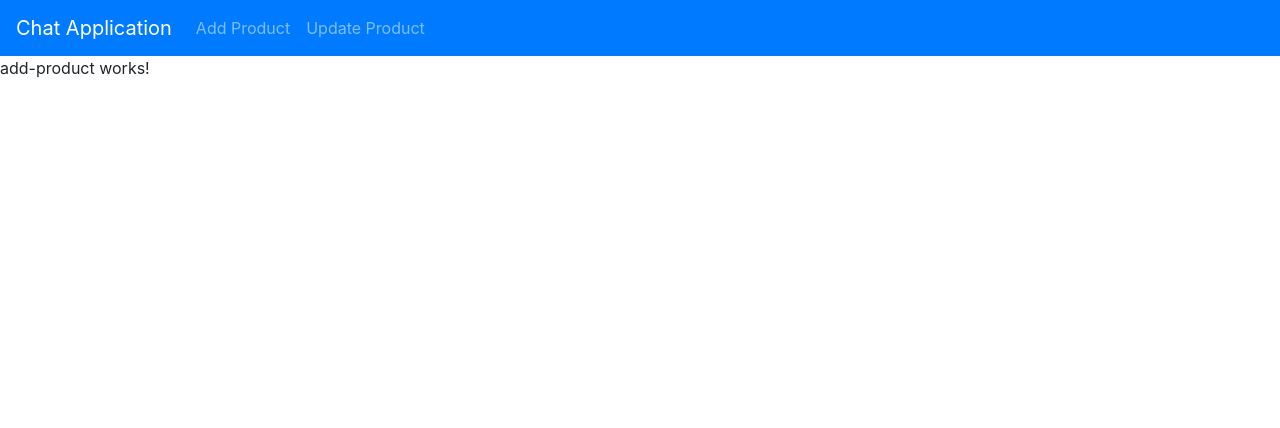
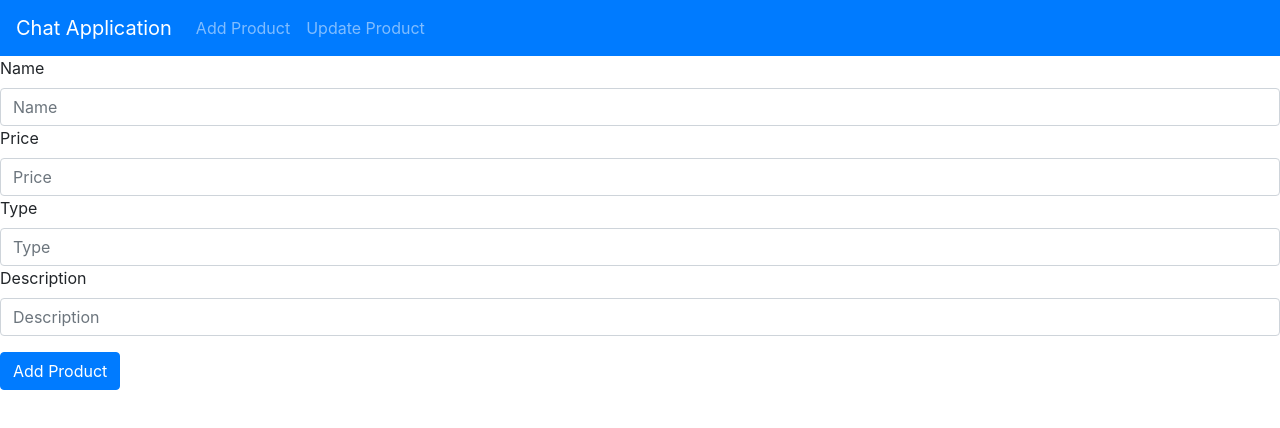
Before and after one commit to andrewc98/Week9, an Angular app in the folder week9/: page /add_product in a window 1280 px wide. Shown: the top 428 px of the page. Built offline with nearby package versions, Linux system fonts and the light colour scheme; no server answers.

Commit message:
Inserting products works

```diff
--- a/week9/src/app/add-product-service.service.ts
+++ b/week9/src/app/add-product-service.service.ts
@@ -13,8 +13,14 @@ export class AddProductServiceService {
 
   constructor(private http:HttpClient) { }
 
-  addProduct() {
+  addProduct(name, price, type, desc) {
+    let body = {
+      name: name,
+      price: price,
+      type: type,
+      desc: desc
+    }
     console.log("AddProductService");
-    return this.http.get('http://localhost:3000/api/add/', httpOptions);
+    return this.http.post('http://localhost:3000/api/add/', body, httpOptions);
   }
 }
--- a/week9/src/app/add-product/add-product.component.html
+++ b/week9/src/app/add-product/add-product.component.html
@@ -1,3 +1,15 @@
-<p>
-  add-product works!
-</p>
+<form (submit)="createProduct(productName)">
+  <fieldset>
+    <div class="form-group">
+      <label>Name</label>
+      <input [(ngModel)]="productName" type="text" placeholder="Name" id="productName" class="form-control" name="productName">
+      <label>Price</label>
+      <input [(ngModel)]="productPrice" type="text" placeholder="Price" id="productPrice" class="form-control" name="productPrice">
+      <label>Type</label>
+      <input [(ngModel)]="productType" type="text" placeholder="Type" id="productType" class="form-control" name="productType">
+      <label>Description</label>
+      <input [(ngModel)]="productDesc" type="text" placeholder="Description" id="productDesc" class="form-control" name="productDesc">
+    </div>
+    <button (click)="addProduct(productName, productPrice, productType, productDesc)" type="submit" class="btn btn-primary">Add Product</button>
+  </fieldset>
+</form>
--- a/week9/src/app/add-product/add-product.component.ts
+++ b/week9/src/app/add-product/add-product.component.ts
@@ -12,11 +12,11 @@ export class AddProductComponent implements OnInit {
   constructor(private _addService: AddProductServiceService) { }
 
   ngOnInit() {
-    console.log("AddProductComp");
-    this._addService.addProduct().subscribe(
-      data => { return true },
-      err => console.error(err),
-      () => console.log('Found Groups')
-    );
+  }
+
+  addProduct(name, price, type, desc) {
+    this._addService.addProduct(name, price, type, desc).subscribe(
+
+    )
   }
 }
--- a/week9/src/app/app.module.ts
+++ b/week9/src/app/app.module.ts
@@ -8,6 +8,8 @@ import { ProductsComponent } from './products/products.component';
 import { AddProductComponent } from './add-product/add-product.component';
 import { UpdateProductComponent } from './update-product/update-product.component';
 import { HttpClientModule } from '@angular/common/http';
+import { FormsModule } from '@angular/forms';
+
 
 @NgModule({
   declarations: [
@@ -19,7 +21,8 @@ import { HttpClientModule } from '@angular/common/http';
   imports: [
     BrowserModule,
     AppRoutingModule,
-    HttpClientModule
+    HttpClientModule,
+    FormsModule
   ],
   providers: [],
   bootstrap: [AppComponent]
```
Also changed, not shown: 2 other files (tests, documents, lock files or other folders).
